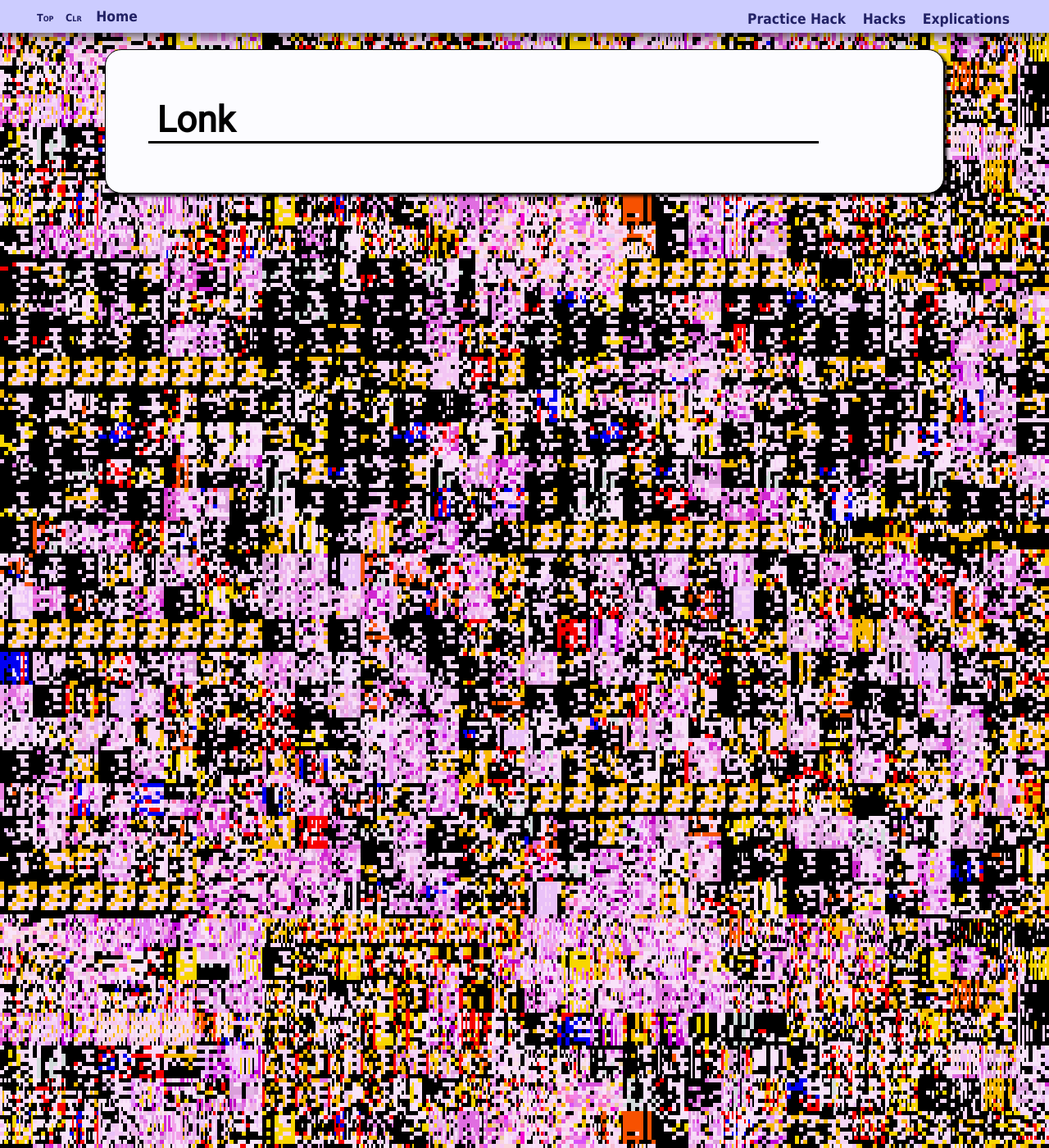
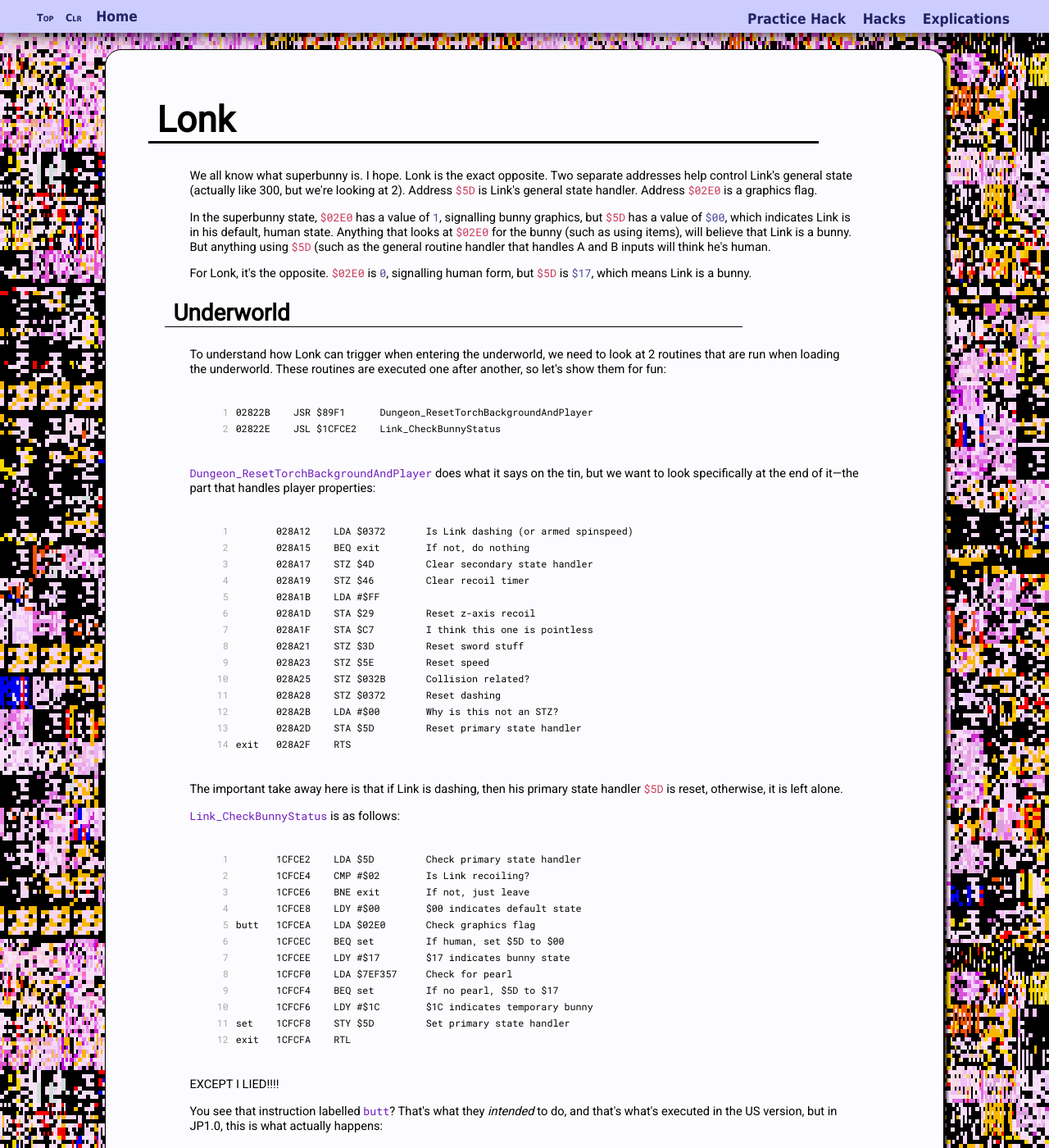
Before and after one commit to spannerisms/spannerisms.github.io, a Jekyll site: the page built from lonk.html, in a window 1280 px wide and 1400 px high. Shown: the whole window at 82% size. Built offline with Jekyll 4.4.1, drawn with Linux system fonts in a browser that asks for light colours; some of the changed text lies outside the part shown.

Commit message:
Update lonk.html

```diff
--- a/lonk.html
+++ b/lonk.html
@@ -6,5 +6,59 @@ background: glitchybg
 
 <div class="contentstuff glitchexp">
 	<h1>Lonk</h1>
+	<p>We all know what superbunny is. I hope. Lonk is the exact opposite. Two separate addresses help control Link's general state (actually like 300, but we're looking at 2). Address <code class="address">$5D</code> is Link's general state handler. Address <code class="address">$02E0</code> is a graphics flag.</p>
+	<p>In the superbunny state, <code class="address">$02E0</code> has a value of <code class="value">1</code>, signalling bunny graphics, but <code class="address">$5D</code> has a value of <code class="value">$00</code>, which indicates Link is in his default, human state. Anything that looks at <code class="address">$02E0</code> for the bunny (such as using items), will believe that Link is a bunny. But anything using <code class="address">$5D</code> (such as the general routine handler that handles <span class="snesbutton snesA">A</span> and <span class="snesbutton snesB">B</span> inputs will think he's human.</p>
+	<p>For Lonk, it's the opposite. <code class="address">$02E0</code> is <code class="value">0</code>, signalling human form, but <code class="address">$5D</code> is <code class="value">$17</code>, which means Link is a bunny.</p>
 
+	<h2>Underworld</h2>
+	<p>To understand how Lonk can trigger when entering the underworld, we need to look at 2 routines that are run when loading the underworld. These routines are executed one after another, so let's show them for fun:</p>
+
+	<code class="snesasm">
+	02822B    JSR $89F1      Dungeon_ResetTorchBackgroundAndPlayer
+	02822E    JSL $1CFCE2    Link_CheckBunnyStatus
+	</code>
+
+	<p><code class="routine">Dungeon_ResetTorchBackgroundAndPlayer</code> does what it says on the tin, but we want to look specifically at the end of it&mdash;the part that handles player properties:</p>
+	<code class="snesasm">
+	       028A12    LDA $0372       Is Link dashing (or armed spinspeed)
+	       028A15    BEQ exit        If not, do nothing
+	       028A17    STZ $4D         Clear secondary state handler
+	       028A19    STZ $46         Clear recoil timer
+	       028A1B    LDA #$FF
+	       028A1D    STA $29         Reset z-axis recoil
+	       028A1F    STA $C7         I think this one is pointless
+	       028A21    STZ $3D         Reset sword stuff
+	       028A23    STZ $5E         Reset speed
+	       028A25    STZ $032B       Collision related?
+	       028A28    STZ $0372       Reset dashing
+	       028A2B    LDA #$00        Why is this not an STZ?
+	       028A2D    STA $5D         Reset primary state handler
+	exit   028A2F    RTS
+	</code>
+
+	<p>The important take away here is that if Link is dashing, then his primary state handler <code class="address">$5D</code> is reset, otherwise, it is left alone.</p>
+
+	<p><code class="routine">Link_CheckBunnyStatus</code> is as follows:</p>
+	<code class="snesasm">
+	       1CFCE2    LDA $5D         Check primary state handler
+	       1CFCE4    CMP #$02        Is Link recoiling?
+	       1CFCE6    BNE exit        If not, just leave
+	       1CFCE8    LDY #$00        $00 indicates default state
+	butt   1CFCEA    LDA $02E0       Check graphics flag
+	       1CFCEC    BEQ set         If human, set $5D to $00
+	       1CFCEE    LDY #$17        $17 indicates bunny state
+	       1CFCF0    LDA $7EF357     Check for pearl
+	       1CFCF4    BEQ set         If no pearl, $5D to $17
+	       1CFCF6    LDY #$1C        $1C indicates temporary bunny
+	set    1CFCF8    STY $5D         Set primary state handler
+	exit   1CFCFA    RTL
+	</code>
+
+	<p>EXCEPT I LIED!!!!</p>
+	<p>You see that instruction labelled <code class="routine">butt</code>? That's what they <em>intended</em> to do, and that's what's executed in the US version, but in JP1.0, this is what actually happens:</p>
+	<code class="snesasm">
+	butt   1CFCEA    LDA $E0         Check the camera
+	</code>
+	<p>They assembled it wrong. Instead of reading the 16-bit address for Link's graphics, the addressing mode tells the CPU to read the direct page address for the low byte of the BG1 camera.</p>
+	<p>The properties of the camera looked at are for the landing point of the entrance. As long as the camera is <em>not</em> 0, then damage boosting into an entrance will put Link in Lonk state when he doesn't have the moon pearl. In practice, this means that Lonk can only be triggered the entrance is in the middle of the supertile.</p>
 </div>
```
